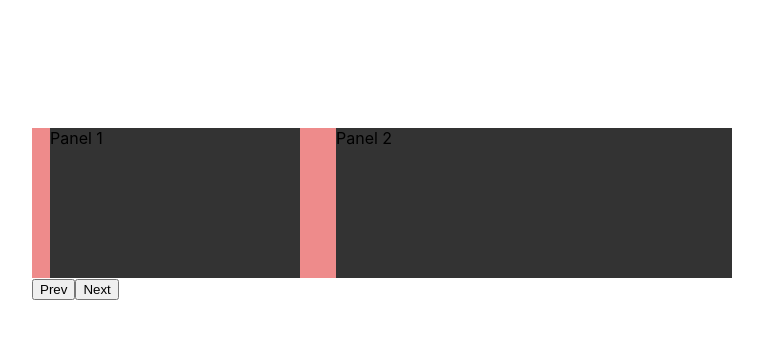
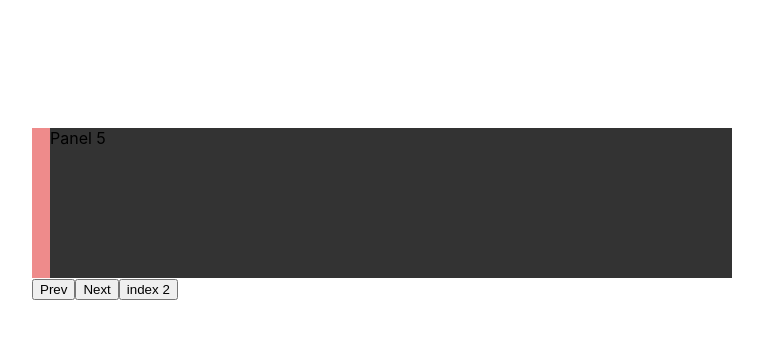
Before and after one commit to marlon307/SlideReact, a Next.js app: page / in a window 1280 px wide. Shown: the top 338 px of the page, without its empty margins (258-1021 px from the left). Built offline with nearby package versions, Linux system fonts and the light colour scheme.

Commit message:
Add function next index

```diff
--- a/components/Slide.tsx
+++ b/components/Slide.tsx
@@ -13,12 +13,11 @@ type Props = {
 function Slide({ children }: Props) {
 
   const slideRef = createRef<HTMLDivElement>();
+  const [index, setIndex] = useState(0);
   const [startEv, setStartEv] = useState(false);
+  const [finishPosition, setFinishPosition] = useState(0);
+  const [initpositinX, setInitpositinX] = useState(0)
   const [positonX, setPositionX] = useState(0);
-  const [finishPosition, setFinishPosition] = useState(0);
-  const [initpositinX, setInitpositinX] = useState(0);
-  const [index, setIndex] = useState(1);
-  const [panels, setPanels] = useState<ReactNode>();
 
   function prev() {
     setIndex(index - 1);
@@ -34,6 +33,14 @@ function Slide({ children }: Props) {
     const calcRight = -nextindex + positonX;
     setPositionX(calcRight);
     setFinishPosition(calcRight);
+  }
+
+  function nextIndex(nIndex: number) {
+    const nextindex = slideRef.current?.children[0].children[nIndex].clientWidth!;
+    const calcnextIndex = -nextindex * nIndex;
+    setPositionX(calcnextIndex);
+    setFinishPosition(calcnextIndex);
+    setIndex(nIndex);
   }
 
   function finishEvent() {
@@ -64,13 +71,11 @@ function Slide({ children }: Props) {
   }, [startEv, slideRef, initpositinX, finishPosition]);
 
   useEffect(() => {
-    setPanels([children[children.length - 1], ...children, children[0]]);
-  }, [children]);
-
-  useEffect(() => {
-    const initIndex = -slideRef.current?.children[0].children[index]?.clientWidth!;
-    setPositionX(initIndex);
-  }, [panels])
+    const lastChild = slideRef.current?.children[0].lastChild?.cloneNode(true)!;
+    const firstChild = slideRef.current?.children[0].firstChild?.cloneNode(true)!;
+    slideRef.current?.children[0].appendChild(firstChild);
+    slideRef.current?.children[0].insertBefore(lastChild, slideRef.current?.children[0].firstChild);
+  }, []);
 
   return (
     <>
@@ -87,11 +92,12 @@ function Slide({ children }: Props) {
             transition: `${startEv ? 'none' : '0.3s'}`
           } }
         >
-          { panels }
+          { children }
         </div>
       </div>
       <button onClick={ prev }>Prev</button>
       <button onClick={ next }>Next</button>
+      <button onClick={ () => nextIndex(2) }>index 2</button>
     </>
   )
 }
--- a/components/style.module.css
+++ b/components/style.module.css
@@ -1,14 +1,11 @@
 .movePanel {
   overflow: hidden;
-  display: flex;
-  align-items: center;
-  justify-content: center;
 }
 
 .slide {
   display: flex;
-  align-items: center;
-  justify-content: flex-start;
+  flex-direction: row;
+  will-change: transform;
   width: 100%;
   height: 100%;
   background: #33333323;
@@ -18,7 +15,6 @@
 
 .panel {
   flex: none;
+  width: 100%;
   background: #ff000063;
 }
-
-/* Teste */
--- a/pages/index.tsx
+++ b/pages/index.tsx
@@ -13,12 +13,12 @@ const Home: NextPage = () => {
           </div>
         </SPanel>
         <SPanel>
-          <div className={ styles.content2 }>
+          <div className={ styles.content }>
             Panel 2
           </div>
         </SPanel>
         <SPanel>
-          <div className={ styles.content3 }>
+          <div className={ styles.content }>
             Panel 3
           </div>
         </SPanel>
--- a/styles/Home.module.css
+++ b/styles/Home.module.css
@@ -5,22 +5,8 @@
 }
 
 .content {
-  width: 250px;
+  width: 100%;
   height: 150px;
   margin: 0 18px;
   background: #333;
 }
-
-.content2 {
-  width: 500px;
-  height: 150px;
-  margin: 0 18px;
-  background: #333;
-}
-
-.content3 {
-  width: 350px;
-  height: 150px;
-  margin: 0 18px;
-  background: #333;
-}
```
